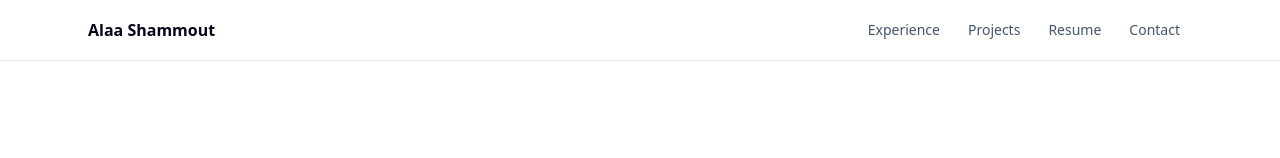
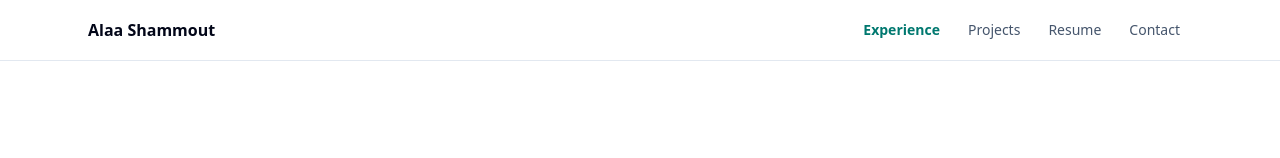
Before and after one commit to AlaaShammout03/alaa-shammout-portfolio, a Next.js app: page / in a window 1280 px wide. Shown: the top 158 px of the page. Built offline with nearby package versions, Linux system fonts and the light colour scheme; no server answers.

Commit message:
Add scroll-spy highlighting to the nav bar
useActiveSection tracks which section is in a reading-position band
below the sticky navbar via IntersectionObserver, and the active nav
link switches to the accent color used on primary buttons.

```diff
--- a/components/layout/navbar.tsx
+++ b/components/layout/navbar.tsx
@@ -1,4 +1,8 @@
+"use client";
+
 import Link from "next/link";
+import { useActiveSection } from "@/lib/use-active-section";
+import { cn } from "@/lib/utils";
 import { siteConfig } from "@/data/site";
 
 const navItems = [
@@ -8,7 +12,11 @@ const navItems = [
   { label: "Contact", href: "/#contact" },
 ];
 
+const sectionIds = navItems.map((item) => item.href.replace("/#", ""));
+
 export function Navbar() {
+  const activeId = useActiveSection(sectionIds);
+
   return (
     <header className="sticky top-0 z-50 border-b border-slate-200 bg-white/90 backdrop-blur-md">
       <div className="mx-auto flex max-w-6xl flex-col gap-2 px-5 py-2 sm:px-6 md:flex-row md:items-center md:justify-between md:gap-3 md:py-3">
@@ -22,15 +30,24 @@ export function Navbar() {
           aria-label="Main navigation"
           className="-mx-2 flex gap-1 overflow-x-auto px-2 text-sm md:mx-0 md:flex-wrap md:justify-end md:overflow-visible md:px-0"
         >
-          {navItems.map((item) => (
+          {navItems.map((item) => {
+            const id = item.href.replace("/#", "");
+            const isActive = id === activeId;
+
+            return (
               <Link
                 key={item.href}
                 href={item.href}
-              className="link-underline whitespace-nowrap rounded-md px-3 py-2 text-slate-600 transition hover:bg-slate-100 hover:text-slate-950 focus-visible:outline focus-visible:outline-2 focus-visible:outline-offset-2 focus-visible:outline-teal-700"
+                aria-current={isActive ? "location" : undefined}
+                className={cn(
+                  "link-underline whitespace-nowrap rounded-md px-3 py-2 transition hover:bg-slate-100 hover:text-slate-950 focus-visible:outline focus-visible:outline-2 focus-visible:outline-offset-2 focus-visible:outline-teal-700",
+                  isActive ? "font-semibold text-teal-700" : "text-slate-600",
+                )}
               >
                 {item.label}
               </Link>
-          ))}
+            );
+          })}
         </nav>
       </div>
     </header>
--- /dev/null
+++ b/lib/use-active-section.ts
@@ -0,0 +1,43 @@
+"use client";
+
+import { useEffect, useRef, useState } from "react";
+
+// Shrinks the observed viewport to a thin band just below the sticky navbar
+// (96px, matching globals.css's scroll-margin-top) so a section is marked
+// active around natural reading position, not the instant it touches the
+// bottom edge of the screen.
+const ROOT_MARGIN = "-96px 0px -60% 0px";
+
+export function useActiveSection(sectionIds: string[]) {
+  const [activeId, setActiveId] = useState<string | null>(null);
+  const visibleIds = useRef(new Set<string>());
+
+  useEffect(() => {
+    const sections = sectionIds
+      .map((id) => document.getElementById(id))
+      .filter((section): section is HTMLElement => section !== null);
+
+    if (sections.length === 0) return;
+
+    const observer = new IntersectionObserver(
+      (entries) => {
+        for (const entry of entries) {
+          if (entry.isIntersecting) {
+            visibleIds.current.add(entry.target.id);
+          } else {
+            visibleIds.current.delete(entry.target.id);
+          }
+        }
+        setActiveId(
+          sectionIds.find((id) => visibleIds.current.has(id)) ?? null,
+        );
+      },
+      { rootMargin: ROOT_MARGIN },
+    );
+
+    sections.forEach((section) => observer.observe(section));
+    return () => observer.disconnect();
+  }, [sectionIds]);
+
+  return activeId;
+}
```
Lines whose indentation alone changed are shown as unchanged.
